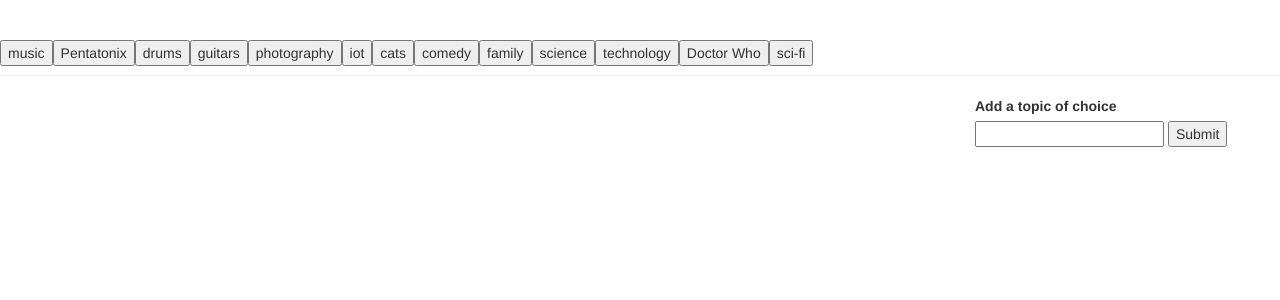
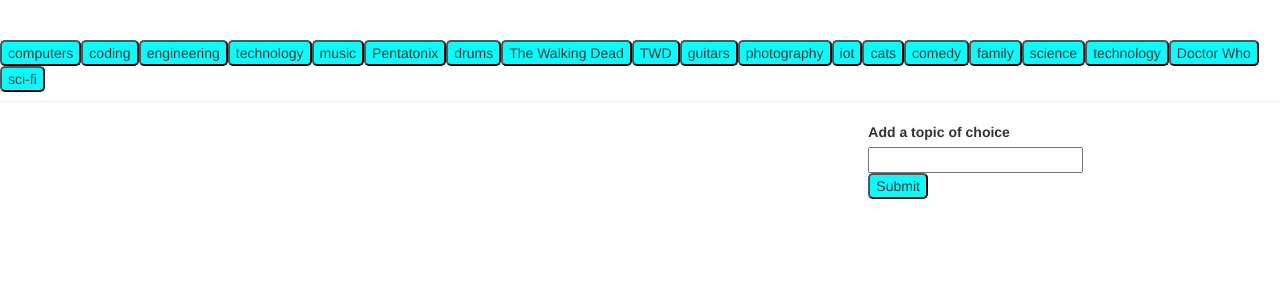
Before and after one commit to tanysaur/GifTastic, a PHP site: page / in a window 1280 px wide. Shown: the top 300 px of the page. Run offline with PHP 8.4, Linux system fonts and the light colour scheme; some libraries are stand-ins or nearby versions.

Commit message:
final. added btn color, reviewed comments

```diff
--- a/app.js
+++ b/app.js
@@ -1,27 +1,6 @@
-// Instructions
+// Initial array of movies
+var topics = ["computers", "coding", "engineering", "technology", "music", "Pentatonix", "drums", "The Walking Dead", "TWD", "guitars", "photography", "iot", "cats", "comedy", "family", "science", "technology", "Doctor Who", "sci-fi"];
 
-// Before you can make any part of our site work, you need to create an array of strings, each one related to a topic that interests you. Save it to a variable called topics.
-
-// We chose animals for our theme, but you can make a list to your own liking.
-// Your app should take the topics in this array and create buttons in your HTML.
-
-// Try using a loop that appends a button for each string in the array.
-// When the user clicks on a button, the page should grab 10 static, non-animated gif images from the GIPHY API and place them on the page.
-
-// When the user clicks one of the still GIPHY images, the gif should animate. If the user clicks the gif again, it should stop playing.
-
-// Under every gif, display its rating (PG, G, so on).
-
-// This data is provided by the GIPHY API.
-// Only once you get images displaying with button presses should you move on to the next step.
-// Add a form to your page takes the value from a user input box and adds it into your topics array. Then make a function call that takes each topic in the array remakes the buttons on the page.
-
-// Rejoice! You just made something really cool.
-
-	// Initial array of movies
-	var topics = ["music", "Pentatonix", "drums", "guitars", "photography", "iot", "cats", "comedy", "family", "science", "technology", "Doctor Who", "sci-fi"];
-
-	// ========================================================
 // Generic function for displaying movie data
 function renderButtons(){
 
@@ -44,28 +23,25 @@
 	// The movie from the textbox is then added to our array
 	topics.push(newTopic);
 
-		// Our array then runs which handles the processing of our movie array
+	// Our array then runs which handles the processing of our topics array
 	renderButtons();
 
-		//clear the topics-input text
+	// Clears the topics-input text
 	$("#topics-input").val("");
 
-		// We have this line so that users can hit "enter" instead of clicking on ht button and it won't move to the next page
+	// We have this line so that users can hit "enter" instead of clicking on the button and it won't move to the next page
 	return false;
 });
 
 //Event listener for all button elements
 $(document).on("click", ".gifButton", function() {
   	// In this case, the "this" keyword refers to the button that was clicked
-      	//var person = $(this).data("person");
   	 var buttonClicked = $(this).data("button");
-
-		//var topicButton = $(this).attr('data-button');
 
 	console.log(buttonClicked);
 
 	var queryURL = "http://api.giphy.com/v1/gifs/search?q=" +
-        buttonClicked + "&api_key=dc6zaTOxFJmzC&limit=10";
+    buttonClicked + "&api_key=dc6zaTOxFJmzC&limit=10"; //first 10 items
 
 	// Creates AJAX call for the specific movie being
 	$.ajax({
@@ -75,14 +51,11 @@
 		// Storing an array of results in the results variable
 		var results = response.data;
 
+		// Eliminates any images from the previous request
+		$("#gifs-appear-here").empty();
 
-			//console.log(results.source);
-			console.log(results);
-
-			$("#gifs-appear-here").empty();
 		 // Looping over every result item
 		for (var i = 0; i < results.length; i++) {
-				//console.log(results[i].rating);
 
 			// Only taking action if the photo has an appropriate rating
 			if (results[i].rating !== "r" && results[i].rating !== "pg-13") {
@@ -105,18 +78,16 @@
 				personImage.attr("data-animate", results[i].images.fixed_height.url);
 				personImage.attr("data-state", "still");
 				personImage.addClass("gif");
+
 				// Appending the paragraph and personImage we created to the "gifDiv" div we created
 				gifDiv.append(personImage);
 				gifDiv.append(p);
-
 
 				// Prepending the gifDiv to the "#gifs-appear-here" div in the HTML
 				$("#gifs-appear-here").prepend(gifDiv);
         	}
     	}
-
 	});
-
 });
 
 $(document).on("click", ".gif", function() {
@@ -139,7 +110,7 @@
 renderButtons();
 
 //References:
-//Class activites:
+//Were taken mostly from class activites:
 //2-buttontriggered-ajax
 //3-dynamic-elements
 //4-pausing-gifs
--- a/index.html
+++ b/index.html
@@ -16,17 +16,17 @@
 
 	<div class="container-fluid">
 		<div class="row">
-			<div class="col-md-9">
+			<div class="col-md-8">
 			<!-- Gifs will appear here -->
 				<div id="gifs-appear-here">
 
 				</div>
 			</div>
-			<div class="col-md-3">
+			<div class="col-md-4">
 			<!-- Form to add new buttons will appear here -->
 				<form id="topics-form">
-					<label for="topics-input">Add a topic of choice</label>
-					<input type="text" id="topics-input">
+					<label for="topics-input">Add a topic of choice</label> <br>
+					<input class="container-fluid" type="text" id="topics-input"> <br>
 					<input id="add-topics" type="submit" name="Submit">
 				</form>
 			</div>
--- a/style.css
+++ b/style.css
@@ -1,3 +1,8 @@
 .gifButton:hover {
 	color: red;
 }
+
+button, #add-topics {
+	background-color: aqua;
+	border-radius: 5px;
+}
```
Lines whose indentation alone changed are shown as unchanged.
